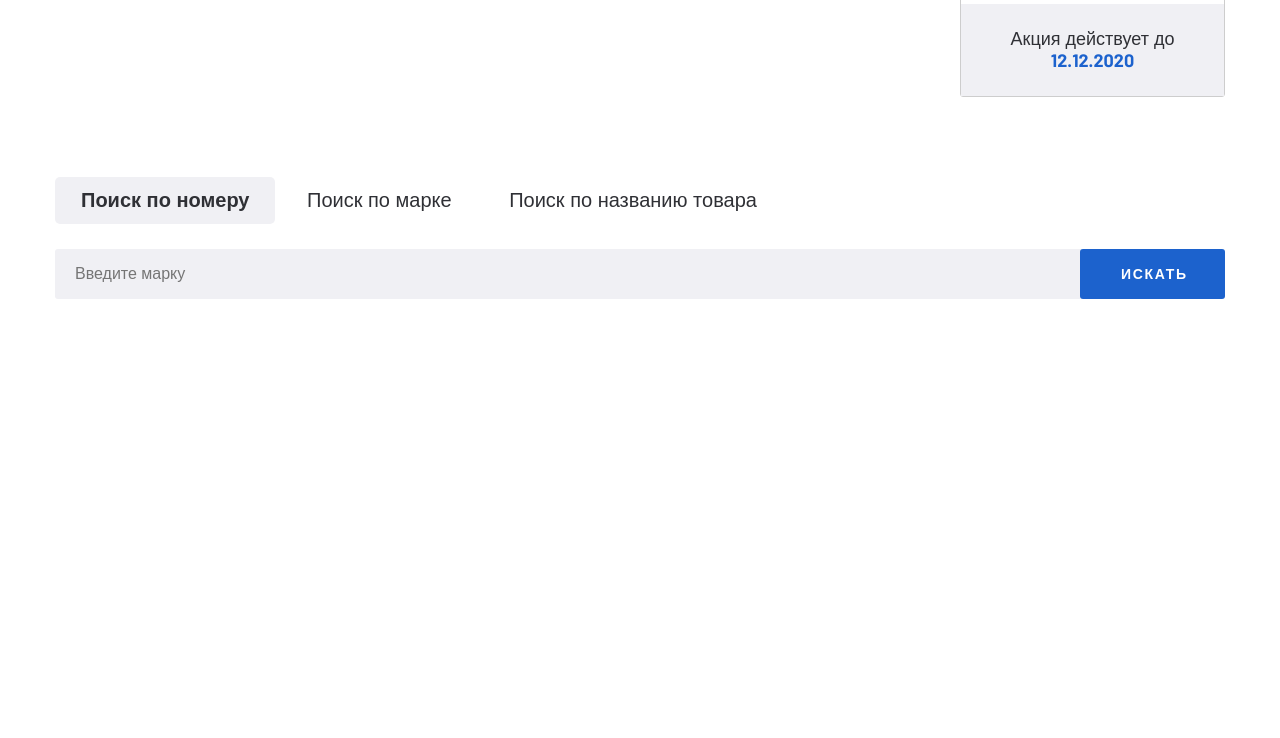
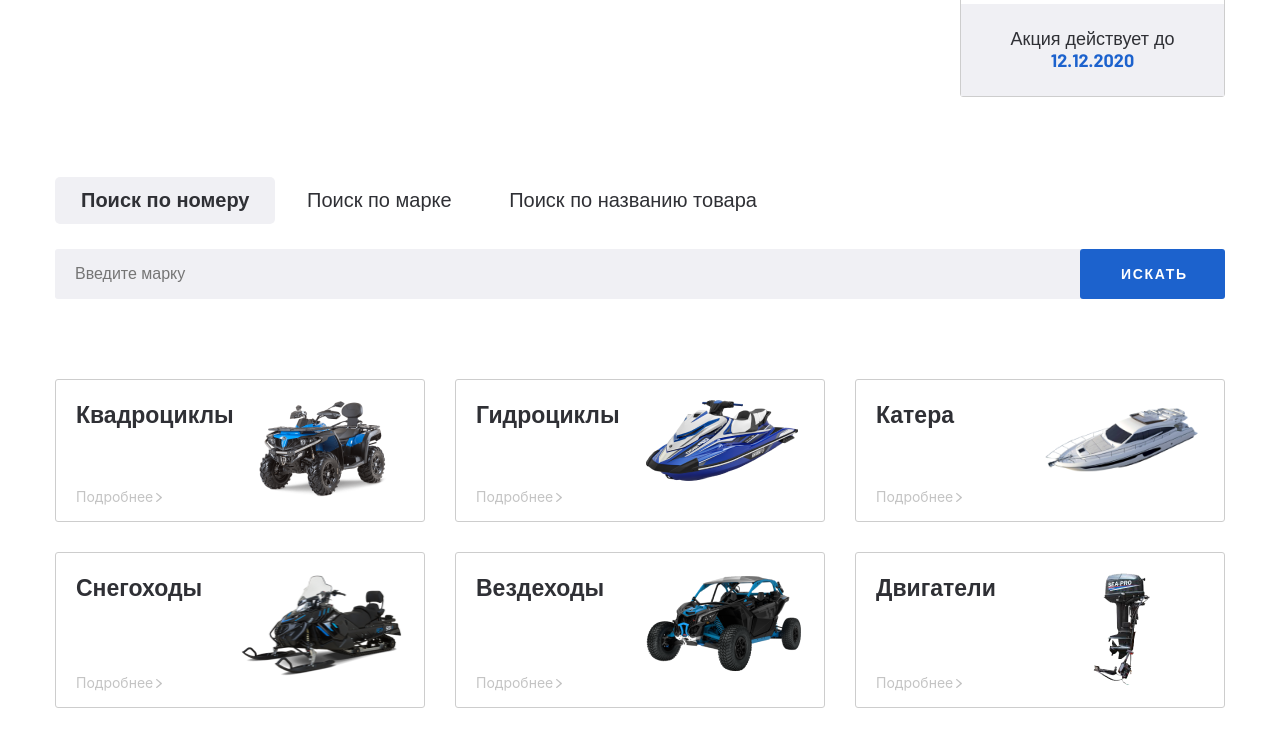
Before and after one commit to alexSmkh/watercrafts, a plain HTML site: page index.html in a window 1280 px wide. Shown: the part 729-1467 px from the top of the page. Before the commit the page ends 1108 px from the top, so only its background shows below. Drawn offline with nearby package versions, Linux system fonts and the light colour scheme.

Commit message:
Added a block for product categories

```diff
--- a/css/style.css
+++ b/css/style.css
@@ -390,3 +390,67 @@ body {
 .serach__content-input::placeholder {
   color: #656464;
 }
+
+.categories__inner {
+  display: flex;
+  justify-content: space-between;
+  flex-wrap: wrap;
+}
+
+.categories__item {
+  margin-bottom: 30px;
+  border: 1px solid #cdcdcd;
+  border-radius: 3px;
+  width: 370px;
+  display: flex;
+  padding: 20px 20px 16px;
+  justify-content: space-between;
+    transition: all .3s;
+
+}
+
+.categories__item-info {
+  width: 50%;
+  display: flex;
+  flex-direction: column;
+  justify-content: space-between;
+}
+
+.categories__item-img {
+  text-align: center;
+  width: 50%;
+}
+
+.categories__item-img img {
+  max-width: 100%;
+}
+
+.categories__item-title {
+  font-family: "Barlow", sans-serif;
+  font-weight: 700;
+  font-size: 23px;
+  line-height: 28px;
+  color: #2f3035;
+  transition: all .3s;
+}
+
+.categories__item:hover .categories__item-title {
+  color: #1c62cd;
+}
+
+.categories__item:hover {
+  box-shadow: 3px 3px 20px rgba(50, 50, 50, 0.25);
+}
+
+.categories__item-text {
+  font-size: 14px;
+  line-height: 17px;
+  color: #c4c4c4;
+  font-family: "SFProDisplay", sans-serif;
+  font-weight: normal;
+}
+
+.categories__item-text::after {
+  content: url('../images/link-arrow.svg');
+  padding-left: 3px;
+}
--- a/index.html
+++ b/index.html
@@ -92,7 +92,7 @@
       </div>
     </header>
 
-    <section class="banner-section  page_section">
+    <section class="banner-section page_section">
       <div class="container">
         <div class="banner-section__inner">
           <div class="banner-section__slider">
@@ -162,18 +162,23 @@
       </div>
     </section>
 
-    <section class="search page_section">
+    <div class="search page_section">
       <div class="container">
         <div class="search__inner">
           <div class="search__tabs">
-            <a class="search__tabs-item search__tabs-item--active" href="#tab-1">Поиск по номеру</a>
+            <a class="search__tabs-item search__tabs-item--active" href="#tab-1"
+              >Поиск по номеру</a
+            >
             <a class="search__tabs-item" href="#tab-2">Поиск по марке</a>
             <a class="search__tabs-item" href="#tab-3"
               >Поиск по названию товара</a
             >
           </div>
           <div class="search__content">
-            <div id="tab-1" class="search__content-item search__content-item--active">
+            <div
+              id="tab-1"
+              class="search__content-item search__content-item--active"
+            >
               <form class="search__content-form" action="">
                 <input
                   class="search__content-input"
@@ -212,6 +217,67 @@
           </div>
         </div>
       </div>
+    </div>
+
+    <section class="categories page-section">
+      <div class="container">
+        <div class="categories__inner">
+          <a href="#" class="categories__item">
+            <div class="categories__item-info">
+              <h4 class="categories__item-title">Квадроциклы</h4>
+              <p class="categories__item-text">Подробнее</p>
+            </div>
+            <div class="categories__item-img">
+              <img src="images/categories-1.png" alt="" />
+            </div>
+          </a>
+          <a href="#" class="categories__item">
+            <div class="categories__item-info">
+              <h4 class="categories__item-title">Гидроциклы</h4>
+              <p class="categories__item-text">Подробнее</p>
+            </div>
+            <div class="categories__item-img">
+              <img src="images/categories-2.png" alt="" />
+            </div>
+          </a>
+          <a href="#" class="categories__item">
+            <div class="categories__item-info">
+              <h4 class="categories__item-title">Катера</h4>
+              <p class="categories__item-text">Подробнее</p>
+            </div>
+            <div class="categories__item-img">
+              <img src="images/categories-3.png" alt="" />
+            </div>
+          </a>
+          <a href="#" class="categories__item">
+            <div class="categories__item-info">
+              <h4 class="categories__item-title">Снегоходы</h4>
+              <p class="categories__item-text">Подробнее</p>
+            </div>
+            <div class="categories__item-img">
+              <img src="images/categories-4.png" alt="" />
+            </div>
+          </a>
+          <a href="#" class="categories__item">
+            <div class="categories__item-info">
+              <h4 class="categories__item-title">Вездеходы</h4>
+              <p class="categories__item-text">Подробнее</p>
+            </div>
+            <div class="categories__item-img">
+              <img src="images/categories-5.png" alt="" />
+            </div>
+          </a>
+          <a href="#" class="categories__item">
+            <div class="categories__item-info">
+              <h4 class="categories__item-title">Двигатели</h4>
+              <p class="categories__item-text">Подробнее</p>
+            </div>
+            <div class="categories__item-img">
+              <img src="images/categories-6.png" alt="" />
+            </div>
+          </a>
+        </div>
+      </div>
     </section>
 
     <script src="https://ajax.googleapis.com/ajax/libs/jquery/3.4.1/jquery.min.js"></script>
```
Also changed, not shown: images/categories-1.png (added), images/categories-2.png (added), images/categories-3.png (added), images/categories-4.png (added), images/categories-5.png (added), images/categories-6.png (added), images/link-arrow.svg (added).
